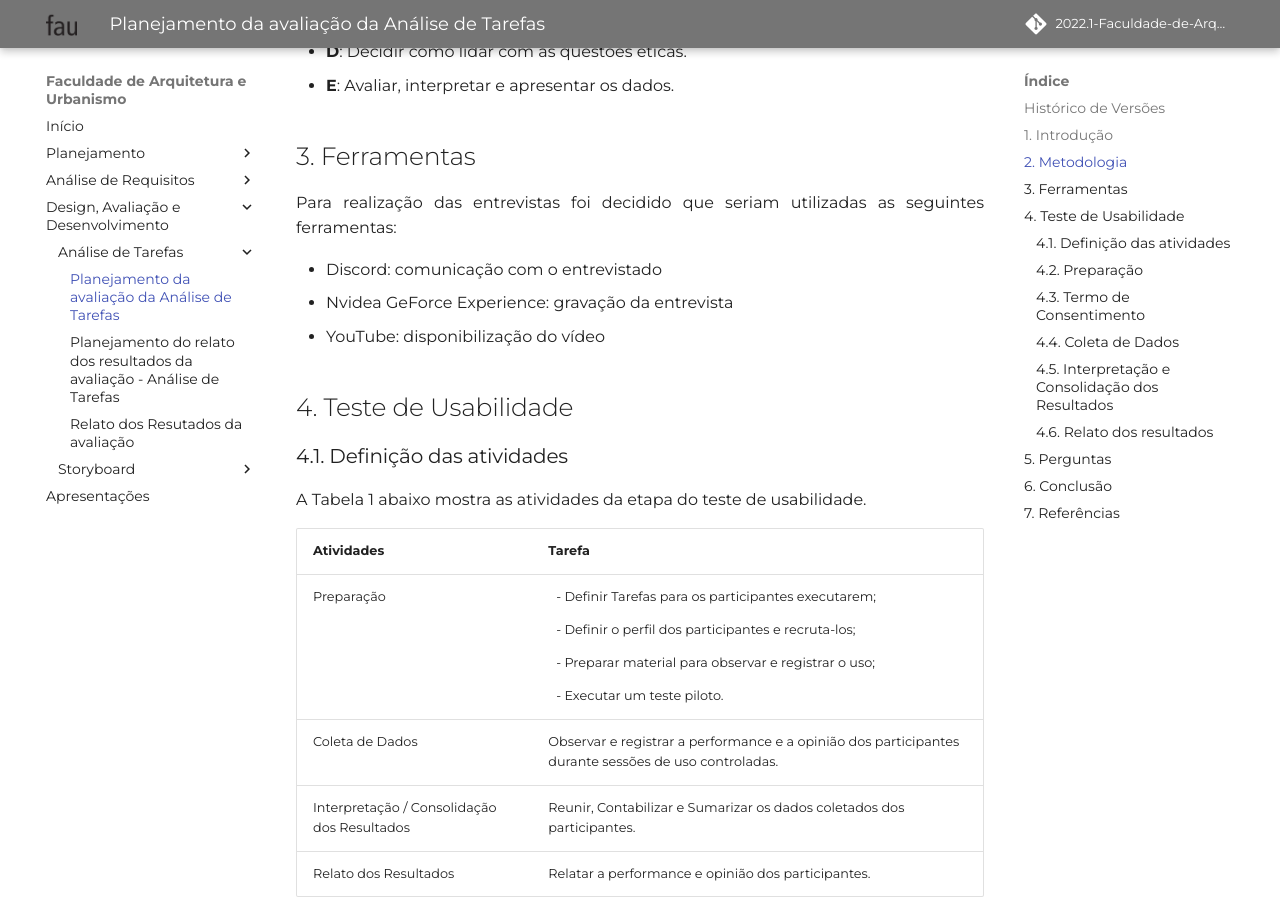
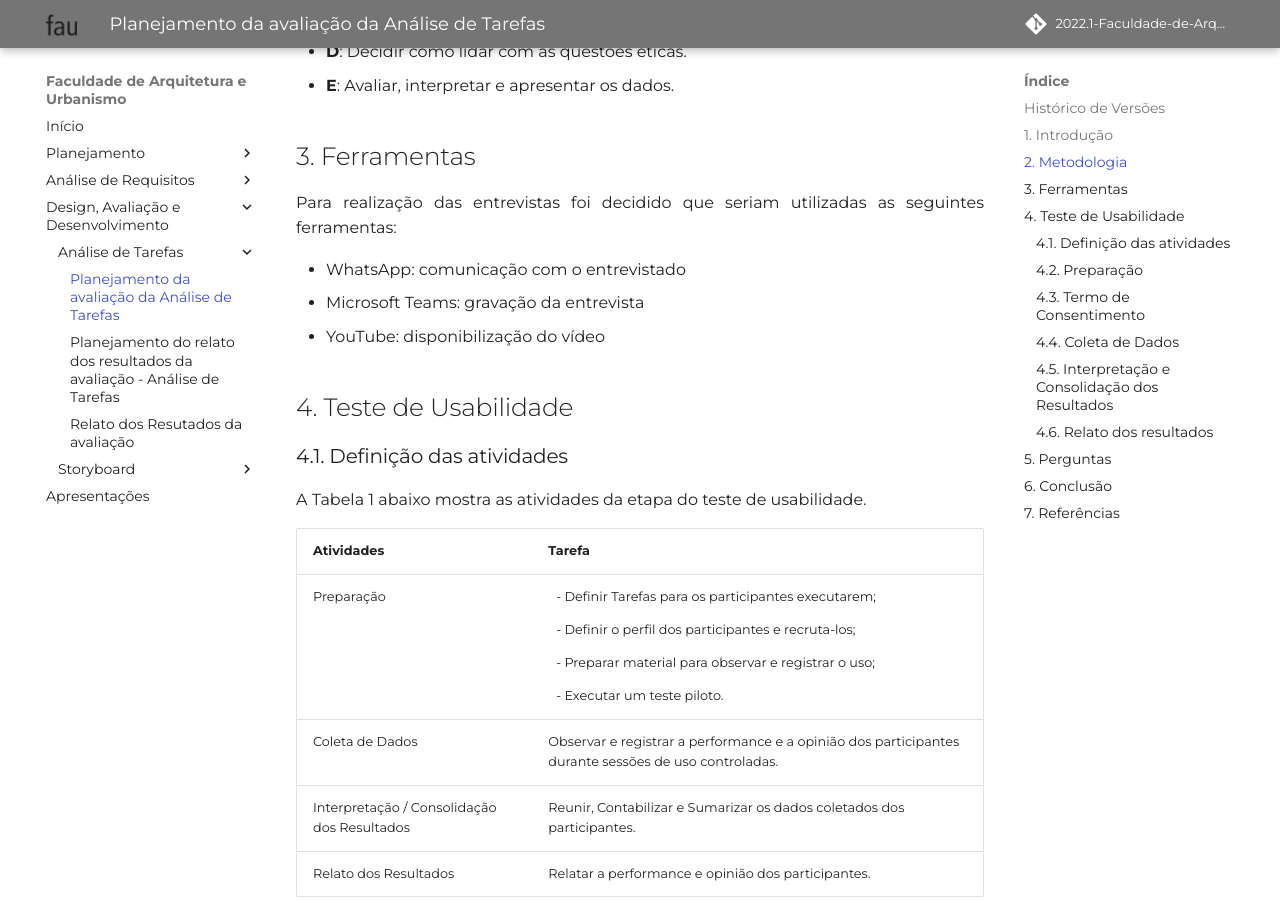
Before and after one commit to Mateusvff/2022.1-Faculdade-de-Arquitetura-e-Urbanismo, an MkDocs documentation site: the page built from docs/designAvalEDesenv/analiseTarefas/planejamento-analise-tarefas.md, in a window 1280 px wide and 900 px high, scrolled down 1494 px. Built offline with MkDocs 1.6.1 and Material for MkDocs 9.7.7, drawn with Linux system fonts in a browser that asks for light colours; some web fonts are replaced; comment, search, counter and statistics services are not loaded.

Commit message:
:repeat:(#45)correção das ferramentas utilizadas

```diff
--- a/docs/designAvalEDesenv/analiseTarefas/planejamento-analise-tarefas.md
+++ b/docs/designAvalEDesenv/analiseTarefas/planejamento-analise-tarefas.md
@@ -39,8 +39,8 @@ O framework DECIDE é expandido nos seguintes tópicos:
 Para realização das entrevistas foi decidido que seriam utilizadas as seguintes ferramentas:
 </p>
 
-- Discord: comunicação com o entrevistado
-- Nvidea GeForce Experience: gravação da entrevista
+- WhatsApp: comunicação com o entrevistado
+- Microsoft Teams: gravação da entrevista
 - YouTube: disponibilização do vídeo
 
 ## 4. Teste de Usabilidade
```
